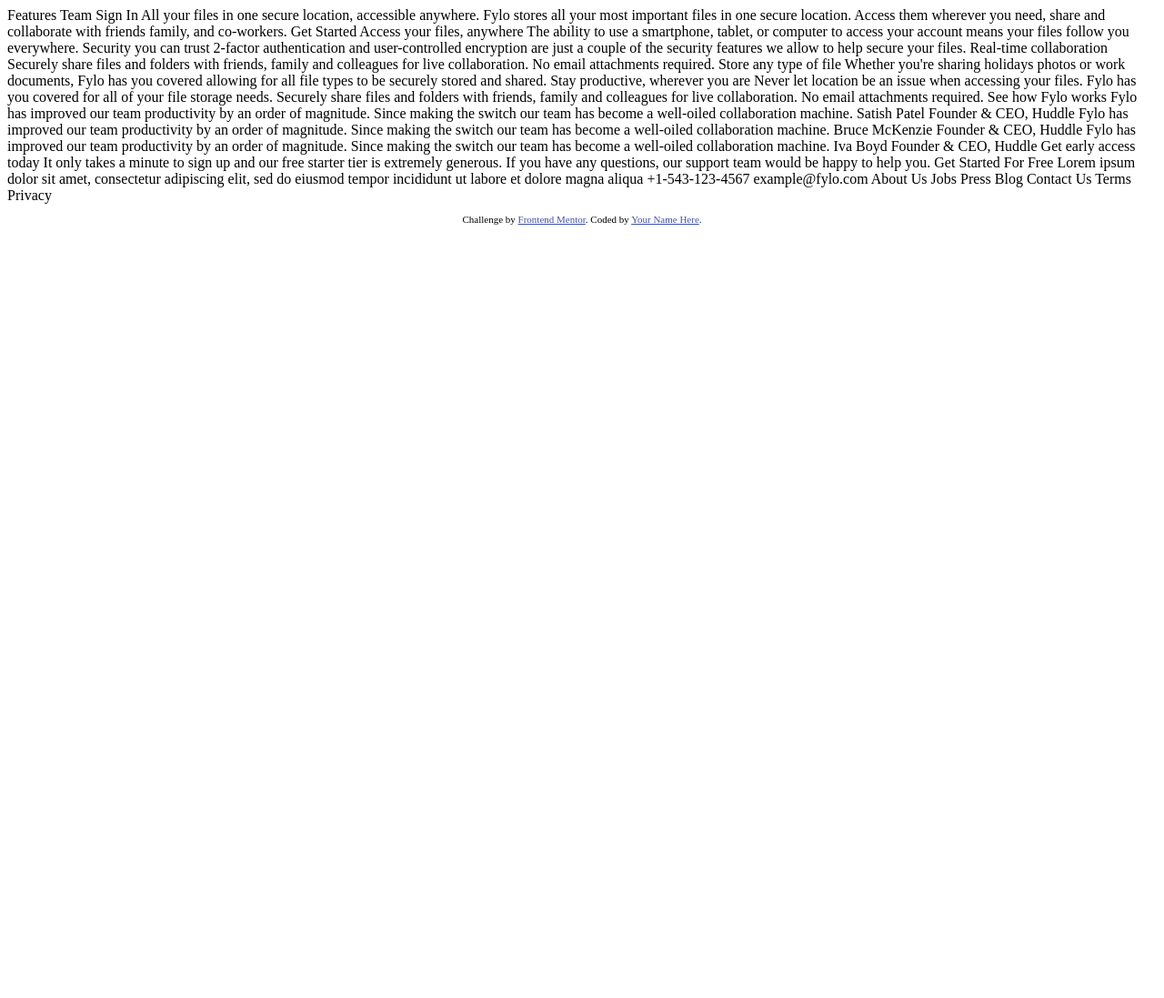
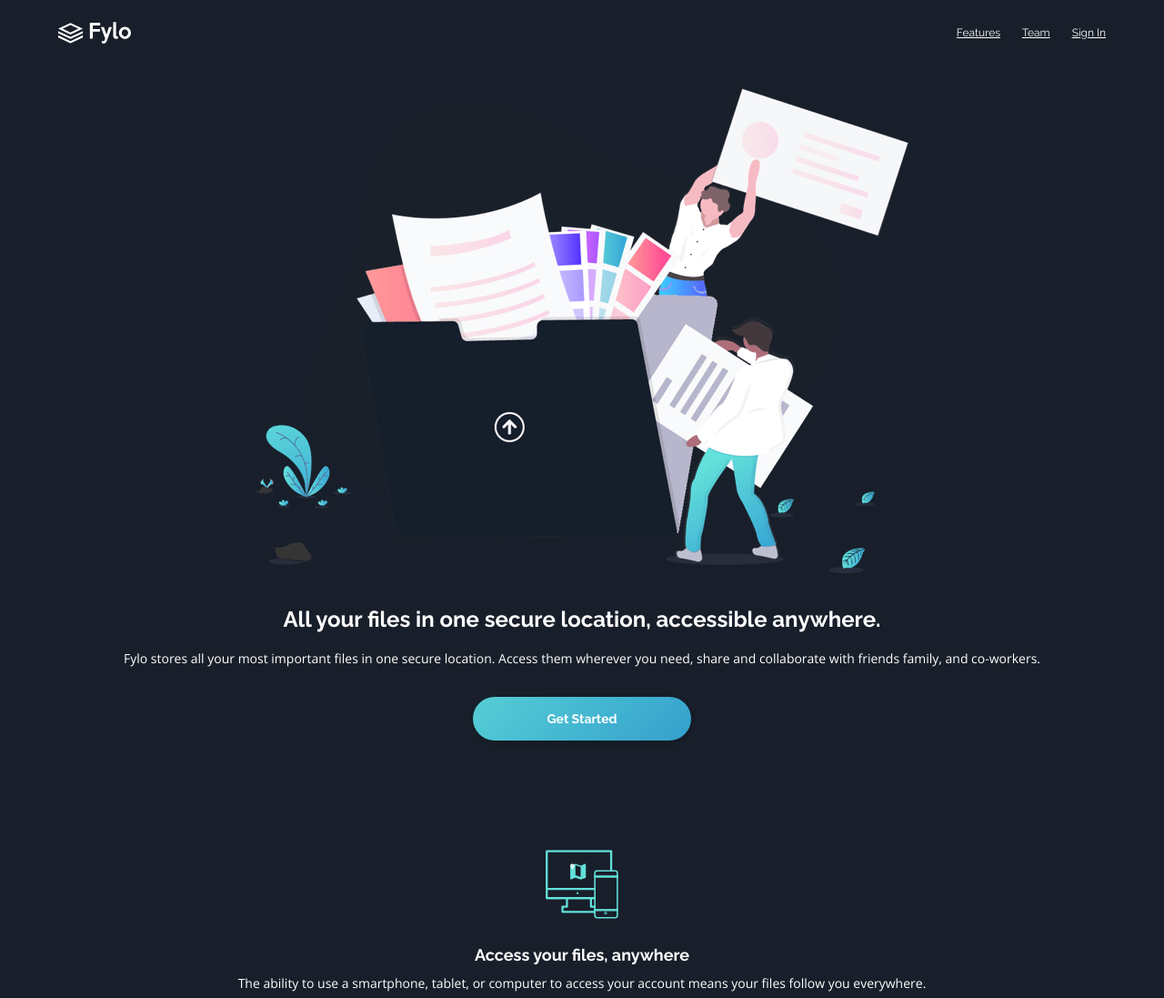
Before and after one commit to akshaywebster/fylo-dark-landing, a plain HTML site: page index.html in a window 1280 px wide. Shown: the top 1097 px of the page at 91% size. Before the commit the page ends 800 px from the top, so only its background shows below. Drawn offline with nearby package versions, Linux system fonts and the light colour scheme.

Commit message:
Added code this demo section

```diff
--- a/index.html
+++ b/index.html
@@ -1,106 +1,117 @@
 <!DOCTYPE html>
 <html lang="en">
-<head>
-  <meta charset="UTF-8">
-  <meta name="viewport" content="width=device-width, initial-scale=1.0"> <!-- displays site properly based on user's device -->
+  <head>
+    <meta charset="UTF-8" />
+    <meta name="viewport" content="width=device-width, initial-scale=1.0" />
+    <!-- displays site properly based on user's device -->
+    <link rel="stylesheet" href="style.css" />
 
-  <link rel="icon" type="image/png" sizes="32x32" href="./images/favicon-32x32.png">
+    <link
+      rel="icon"
+      type="image/png"
+      sizes="32x32"
+      href="./images/favicon-32x32.png"
+    />
 
-  <title>Frontend Mentor | Fylo landing page with dark theme and features grid</title>
+    <title>Fylo Dark Landing Page</title>
+  </head>
+  <body>
+    <section class="container">
+      <!--top navigation-->
+      <nav>
+        <img src="./images/logo.svg" alt="Fylo Logo" class="logo-img" />
+        <ul class="top-nav-items">
+          <li class="top-nav-item"><a href="#">Features</a></li>
+          <li class="top-nav-item"><a href="#">Team</a></li>
+          <li class="top-nav-item"><a href="#">Sign In</a></li>
+        </ul>
+      </nav>
 
-  <!-- Feel free to remove these styles or customise in your own stylesheet 👍 -->
-  <style>
-    .attribution { font-size: 11px; text-align: center; }
-    .attribution a { color: hsl(228, 45%, 44%); }
-  </style>
-</head>
-<body>
-  Features
-  Team
-  Sign In
+      <!-- hero section -->
+      <main class="hero">
+        <img
+          src="./images/illustration-intro.png"
+          alt="an illustration of people putting files into folder"
+          class="hero-img"
+        />
 
-  All your files in one secure location, accessible anywhere.
+        <h2 class="hero-text">
+          All your files in one secure location, accessible anywhere.
+        </h2>
 
-  Fylo stores all your most important files in one secure location. Access them wherever
-  you need, share and collaborate with friends family, and co-workers.
+        <p class="hero-subtext">
+          Fylo stores all your most important files in one secure location.
+          Access them wherever you need, share and collaborate with friends
+          family, and co-workers.
+        </p>
 
-  Get Started
+        <a href="#"><button class="cta-btn">Get Started</button></a>
+      </main>
 
-  Access your files, anywhere
+      <section class="features">
+        <!-- feature 1 -->
+        <section class="feature">
+          <i
+            ><img
+              src="./images/icon-access-anywhere.svg"
+              alt="Acess your Files Anywhere"
+          /></i>
 
-  The ability to use a smartphone, tablet, or computer to access your account means your
-  files follow you everywhere.
+          <h3 class="feature-heading">Access your files, anywhere</h3>
+          <p class="feature-subtext">
+            The ability to use a smartphone, tablet, or computer to access your
+            account means your files follow you everywhere.
+          </p>
+        </section>
+        <!-- end of feature 1 -->
 
-  Security you can trust
+        <!-- feature 2 -->
+        <section class="feature">
+          <i><img src="./images/icon-security.svg" alt="Security icon" /></i>
 
-  2-factor authentication and user-controlled encryption are just a couple of the security
-  features we allow to help secure your files.
+          <h3 class="feature-heading">Security you can trust</h3>
+          <p class="feature-subtext">
+            2-factor authentication and user-controlled encryption are just a
+            couple of the security features we allow to help secure your files.
+          </p>
+        </section>
+        <!-- end of feature 2 -->
 
-  Real-time collaboration
+        <!-- feature 3 -->
+        <section class="feature">
+          <i
+            ><img
+              src="./images/icon-collaboration.svg"
+              alt="Callaboration icon"
+          /></i>
+          <h3 class="feature-heading">Real-time collaboration</h3>
+          <p class="feature-subtext">
+            Securely share files and folders with friends, family and colleagues
+            for live collaboration. No email attachments required.
+          </p>
+        </section>
+        <!-- end of feature 3 -->
 
-  Securely share files and folders with friends, family and colleagues for live collaboration.
-  No email attachments required.
+        <!-- feature 4 -->
+        <section class="feature">
+          <i class="icon"
+            ><img src="./images/icon-any-file.svg" alt="Storage icon"
+          /></i>
+          <h3 class="feature-heading">Store any type of file</h3>
+          <p class="feature-subtext">
+            Whether you're sharing holidays photos or work documents, Fylo has
+            you covered allowing for all file types to be securely stored and
+            shared.
+          </p>
+        </section>
+        <!-- end of feature 4 -->
+      </section>
+      <!-- end of features section -->
 
-  Store any type of file
-
-  Whether you're sharing holidays photos or work documents, Fylo has you covered allowing for all
-  file types to be securely stored and shared.
-
-  Stay productive, wherever you are
-
-  Never let location be an issue when accessing your files. Fylo has you covered for all of your file
-  storage needs.
-
-  Securely share files and folders with friends, family and colleagues for live collaboration. No email
-  attachments required.
-
-  See how Fylo works
-
-  Fylo has improved our team productivity by an order of magnitude. Since making the switch our team has
-  become a well-oiled collaboration machine.
-
-  Satish Patel
-  Founder & CEO, Huddle
-
-  Fylo has improved our team productivity by an order of magnitude. Since making the switch our team has
-  become a well-oiled collaboration machine.
-
-  Bruce McKenzie
-  Founder & CEO, Huddle
-
-  Fylo has improved our team productivity by an order of magnitude. Since making the switch our team has
-  become a well-oiled collaboration machine.
-
-  Iva Boyd
-  Founder & CEO, Huddle
-
-  Get early access today
-
-  It only takes a minute to sign up and our free starter tier is extremely generous. If you have any
-  questions, our support team would be happy to help you.
-
-  Get Started For Free
-
-  Lorem ipsum dolor sit amet, consectetur adipiscing elit, sed do eiusmod tempor incididunt ut labore et
-  dolore magna aliqua
-
-  +1-543-123-4567
-  example@fylo.com
-
-  About Us
-  Jobs
-  Press
-  Blog
-
-  Contact Us
-  Terms
-  Privacy
-
-  <footer>
-    <p class="attribution">
-      Challenge by <a href="https://www.frontendmentor.io?ref=challenge" target="_blank">Frontend Mentor</a>.
-      Coded by <a href="#">Your Name Here</a>.
-    </p>
-  </footer>
-</body>
+      <!-- start of demo section -->
+      <section class="demo">
+        <img src="./images/illustration-stay-productive.png" alt="" />
+      </section>
+    </section>
+  </body>
 </html>
--- a/style.css
+++ b/style.css
@@ -0,0 +1,188 @@
+@import url('https://fonts.googleapis.com/css2?family=Open+Sans:wght@400;700&family=Raleway:wght@400;700&display=swap');
+
+:root {
+  /* the font families */
+  --ff-head: 'Raleway', sans-serif; /* Headings, Call-to-actions, Header Navigation */
+  --ff-body: 'Open Sans', sans-serif; /* for body */
+
+  /* color scheme */
+  --clr-hero-bg: hsl(217, 28%, 15%); /* for hero section & email box bg */
+  --clr-main-bg: hsl(218, 28%, 13%);
+  --clr-footer-bg: hsl(216, 53%, 9%);
+  --clr-testimonial-bg: hsl(219, 30%, 18%);
+  --clr-text-main: hsl(0, 0%, 100%);
+  /* --clr-main-margin:  */
+}
+
+* {
+  padding: 0;
+  margin: 0;
+  box-sizing: border-box;
+}
+
+*::before,
+*::after {
+  box-sizing: border-box;
+}
+
+img {
+  width: 100%;
+  display: block;
+}
+
+h1,
+h2,
+h3,
+h4 {
+  font-family: var(--ff-head);
+}
+
+h3 {
+  font-size: 1.125rem;
+  line-height: 1.5rem;
+}
+
+p {
+  line-height: 21px;
+}
+
+body {
+  background-color: var(--clr-main-bg);
+  color: var(--clr-text-main);
+  font-family: var(--ff-body);
+  display: flex;
+  justify-content: center;
+  font-size: 14px;
+  /* align-items: center; */
+}
+
+/*
+=====================
+The Main Container
+=====================
+*/
+
+.container {
+  width: 90%;
+  /* max-width: ; */
+}
+
+/*
+=====================
+The Navbar
+=====================
+*/
+nav {
+  display: flex;
+  justify-content: space-between;
+  align-items: center;
+  padding-top: 1.5rem;
+  font-family: var(--ff-head);
+  font-size: 0.75rem;
+}
+
+img.logo-img {
+  width: 80px; /* for mobile */
+}
+
+.top-nav-items {
+  display: flex;
+  /* justify-content: space-evenly; */
+  gap: 1.5rem;
+  list-style-type: none;
+}
+
+.top-nav-item > a {
+  color: var(--clr-text-main);
+}
+
+/*
+=====================
+The Hero
+=====================
+*/
+main {
+  display: flex;
+  flex-direction: column;
+  align-items: center;
+  /* min-height: 90vh; */
+  margin-top: 3rem;
+  text-align: center;
+}
+
+.hero-img {
+  width: 100%;
+  max-width: 720px;
+}
+
+.hero-text {
+  margin-top: 2.06rem;
+  font-size: 1.5rem;
+  line-height: 2.25rem;
+  margin-left: 8px;
+  margin-right: 8px;
+}
+
+.hero-subtext {
+  margin-top: 0.93rem;
+  font-size: 0.875rem;
+  line-height: 1.3125rem;
+  margin-left: 20px;
+  margin-right: 20px;
+}
+
+.cta-btn {
+  width: 15rem; /* dont forget to change this for desktop */
+  height: 3rem;
+  background: linear-gradient(134.79deg, #63e1d9 -42.11%, #34a0cd 100%);
+  box-shadow: 2px 3px 6px rgba(0, 0, 0, 0.15925);
+  border-radius: 24px;
+  cursor: pointer;
+  border: none;
+  color: var(--clr-text-main);
+  font-size: 0.875rem;
+  font-family: var(--ff-head);
+  font-weight: 700;
+  margin-top: 2rem;
+}
+
+/*
+=====================
+Features Section
+=====================
+*/
+
+.features {
+  margin-top: 7.5rem;
+  margin-left: 7px;
+  margin-right: 7px;
+  text-align: center;
+}
+
+.feature {
+  display: flex;
+  flex-direction: column;
+  align-items: center;
+  margin-bottom: 5rem;
+}
+
+.feature > i {
+  width: 80px;
+  aspect-ratio: 1 / 1;
+  margin-bottom: 1.5rem;
+}
+
+.feature-subtext {
+  margin-top: 0.5rem;
+}
+
+/*
+=====================
+Demo Section
+=====================
+*/
+.demo {
+  margin-left: 8px;
+  margin-right: 8px;
+  margin-top: 160px;
+}
```
